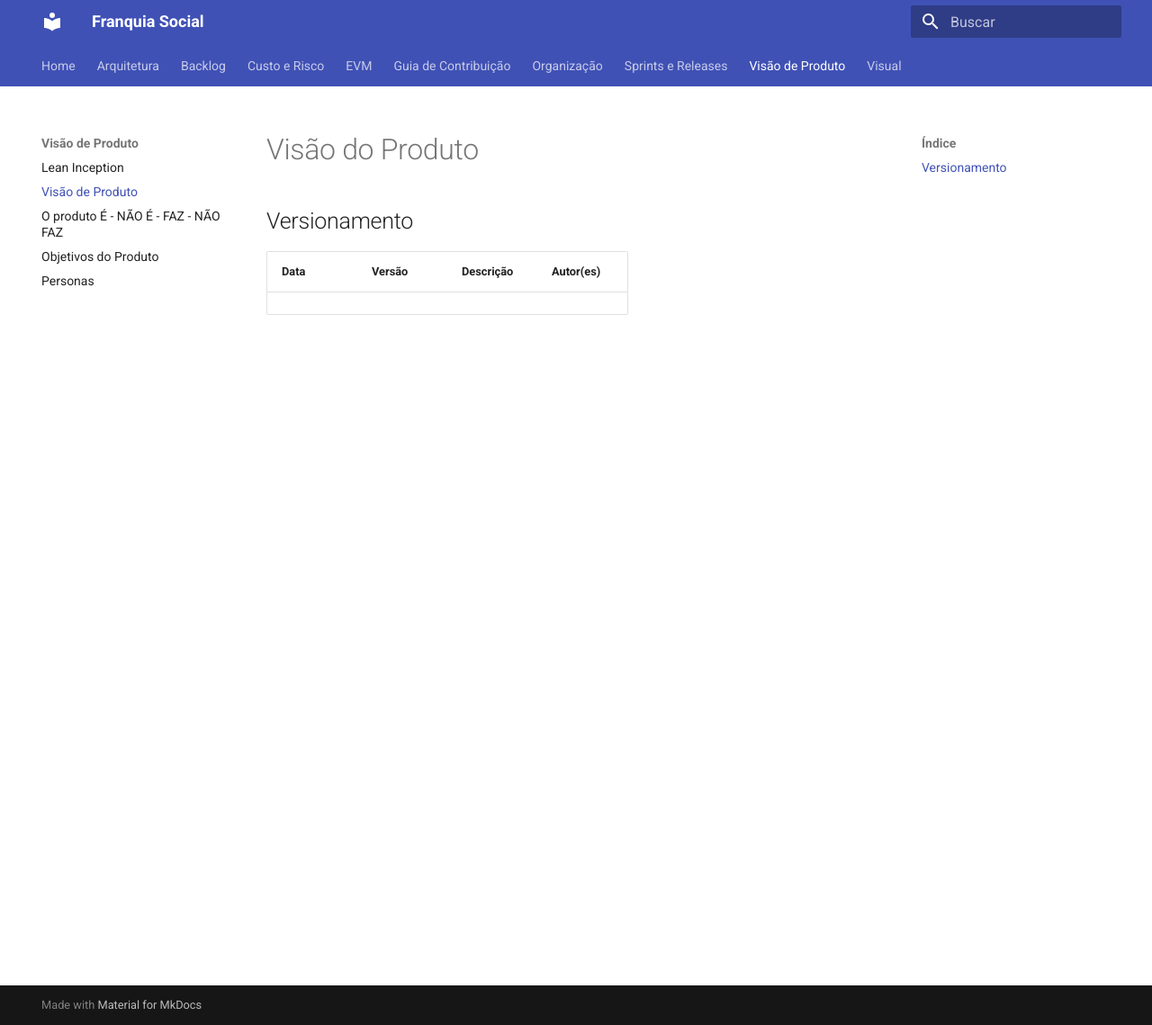
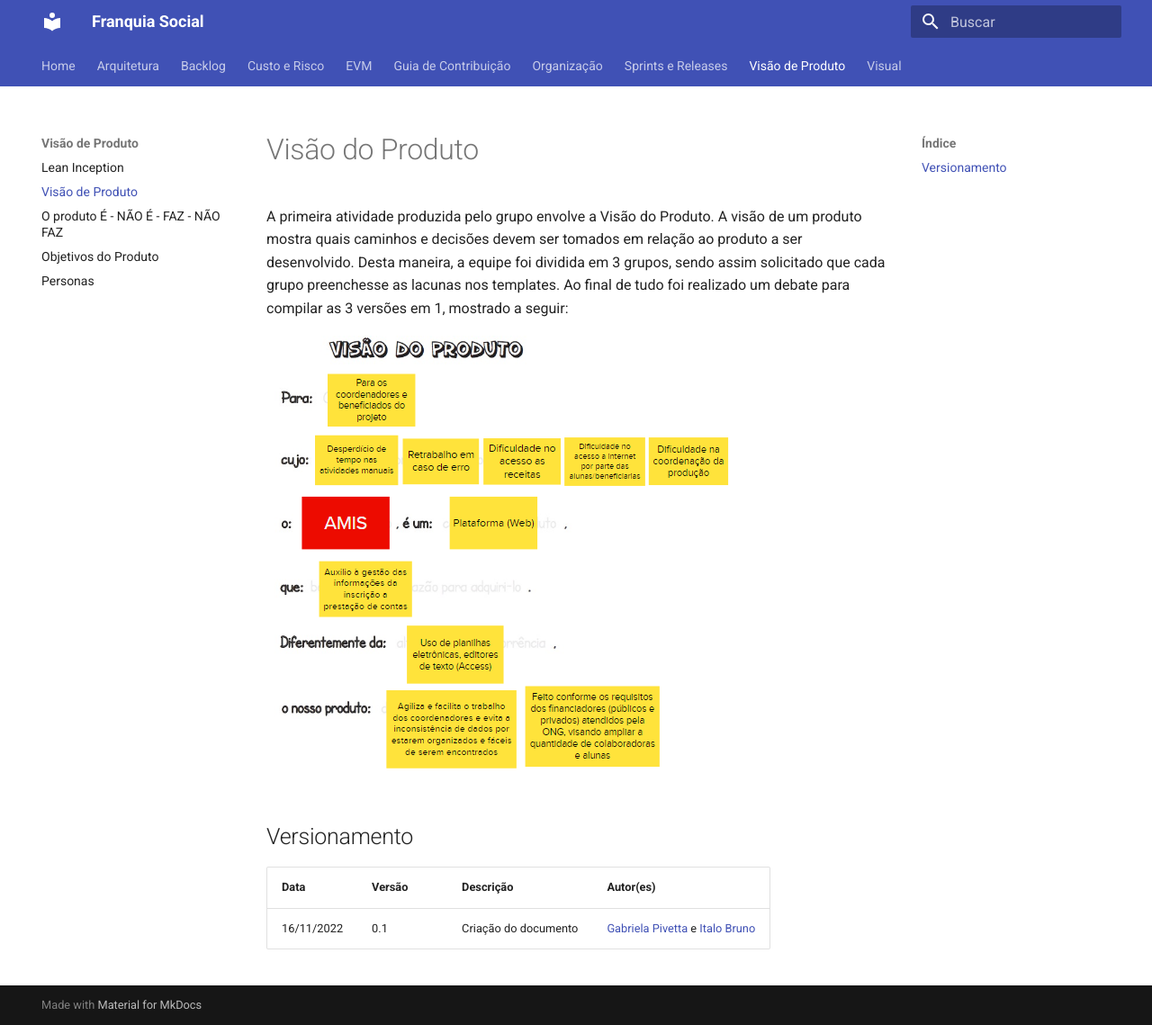
Before and after one commit to fga-eps-mds/2022.2-Amis-Doc, an MkDocs documentation site: the page built from docs/Visao_Produto/visao_pd.md, in a window 1280 px wide and 1139 px high. Shown: the whole window at 90% size. Built offline with MkDocs 1.6.1 and Material for MkDocs 9.7.7, drawn with Linux system fonts in a browser that asks for light colours.

Commit message:
(#14) Criação visão do produto
Co-authored-by: gabrielapivetta <gpivetta99@gmail.com>

```diff
--- a/docs/Visao_Produto/visao_pd.md
+++ b/docs/Visao_Produto/visao_pd.md
@@ -1,9 +1,11 @@
 # Visão do Produto
 
+A primeira atividade produzida pelo grupo envolve a Visão do Produto. A visão de um produto mostra quais caminhos e decisões devem ser tomados em relação ao produto a ser desenvolvido. Desta maneira, a equipe foi dividida em 3 grupos, sendo assim solicitado que cada grupo preenchesse as lacunas nos templates. Ao final de tudo foi realizado um debate para compilar as 3 versões em 1, mostrado a seguir:
 
+![Visão do Produto](../assets/visao_do_produto.png)
 
 ## Versionamento
 
 | Data | Versão | Descrição | Autor(es) |
 |------|--------|-----------|-----------|
-|     |   |  |  |
+| 16/11/2022 | 0.1 | Criação do documento | [Gabriela Pivetta](https://github.com/gabrielapivetta) e [Italo Bruno](https://github.com/ItaloBrunoM) |
```
Also changed, not shown: docs/assets/visao_do_produto.png (added).
